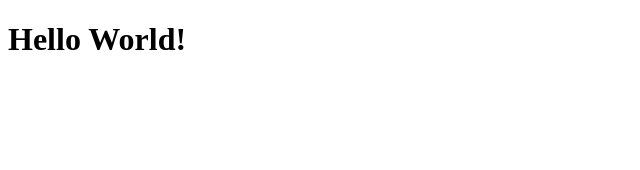
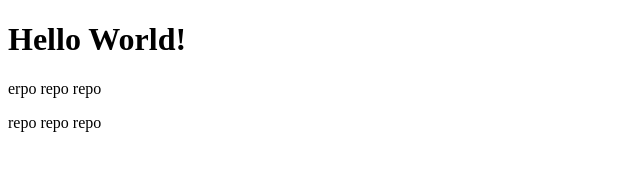
Before and after one commit to Elthief/git-test-2, a plain HTML site: page index.html in a window 1280 px wide. Shown: the whole page, without its empty margins (0-640 px from the left). Drawn offline with Linux system fonts and the light colour scheme.

Commit message:
menambahkan paragraf

```diff
--- a/index.html
+++ b/index.html
@@ -9,6 +9,9 @@
 
 <body>
     <h1>Hello World!</h1>
+
+    <p>erpo repo repo</p>
+    <p>repo repo repo</p>
 </body>
 
 </html>
```
